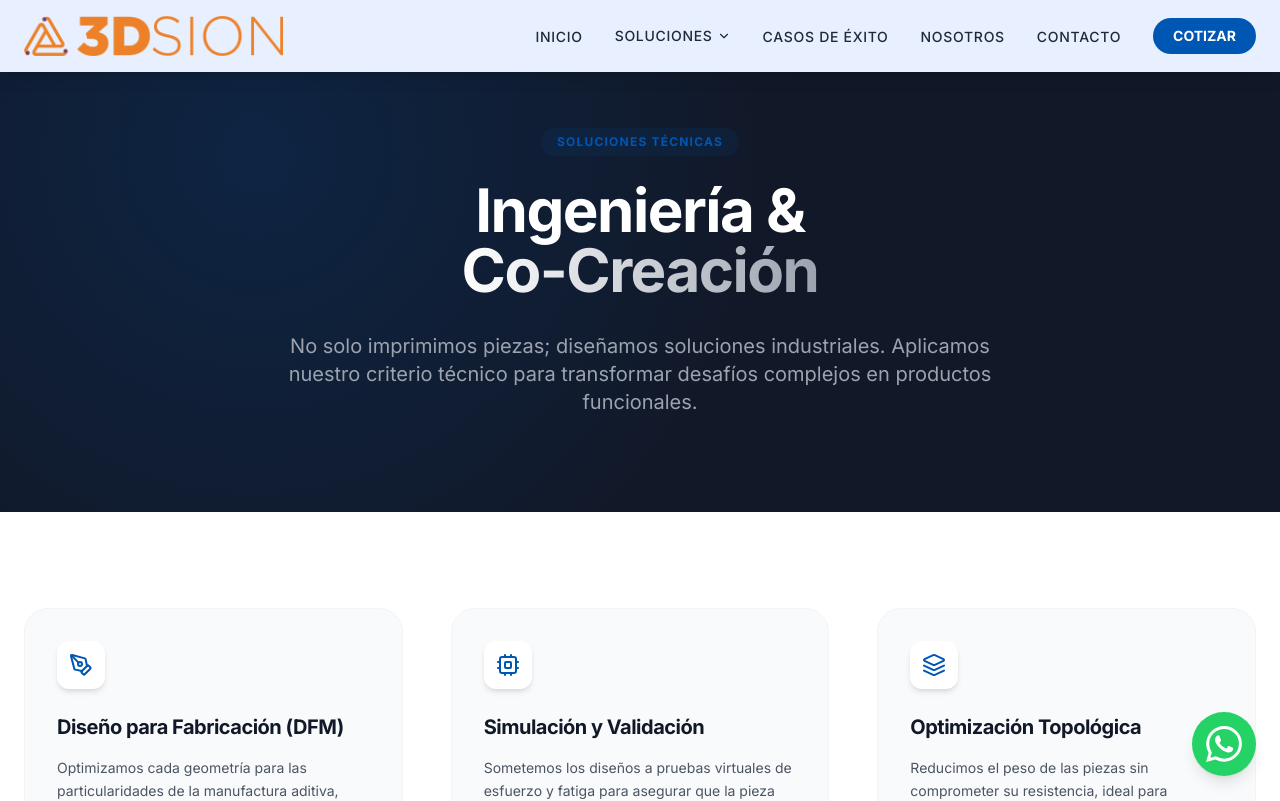
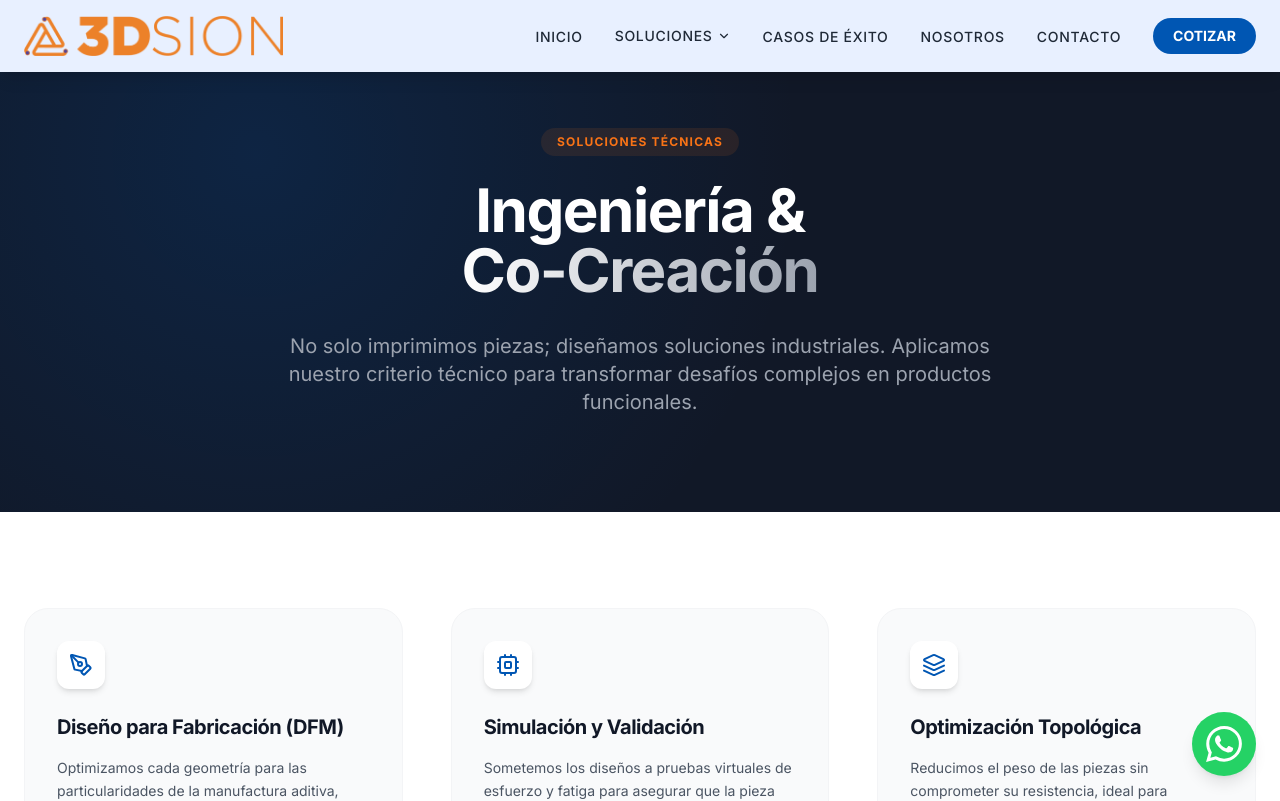
Before and after one commit to 3Dsion/3dsion_web, a React (Vite) app: page /soluciones/ingenieria in a window 1280 px wide. Shown: the top 801 px of the page. Built offline with nearby package versions, Linux system fonts and the light colour scheme.

Commit message:
style: cambiar badge de banner a naranja para mejor contraste

```diff
--- a/src/pages/soluciones/Ingenieria.jsx
+++ b/src/pages/soluciones/Ingenieria.jsx
@@ -60,7 +60,7 @@ const Ingenieria = () => {
                             animate={{ opacity: 1, y: 0 }}
                             transition={{ duration: 0.6 }}
                         >
-                            <span className="inline-block px-4 py-1.5 mb-6 text-xs font-bold tracking-widest text-primary bg-primary/10 rounded-full uppercase">
+                            <span className="inline-block px-4 py-1.5 mb-6 text-xs font-bold tracking-widest text-orange-500 bg-orange-500/10 rounded-full uppercase">
                                 Soluciones Técnicas
                             </span>
                             <h1 className="text-4xl md:text-6xl font-bold text-white mb-8 tracking-tight">
```
Also changed, not shown: 1 other file (tests, documents, lock files or other folders).
